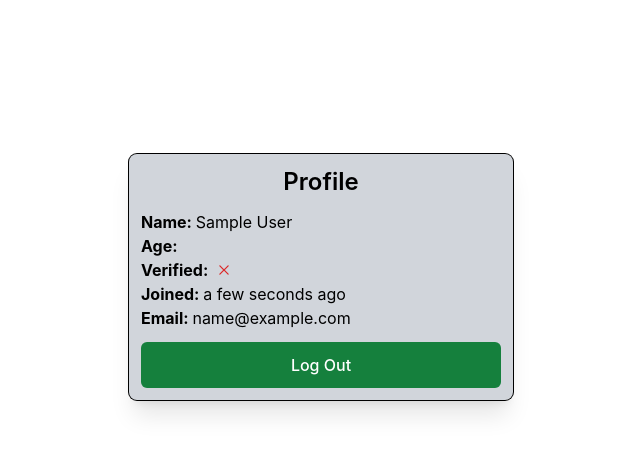
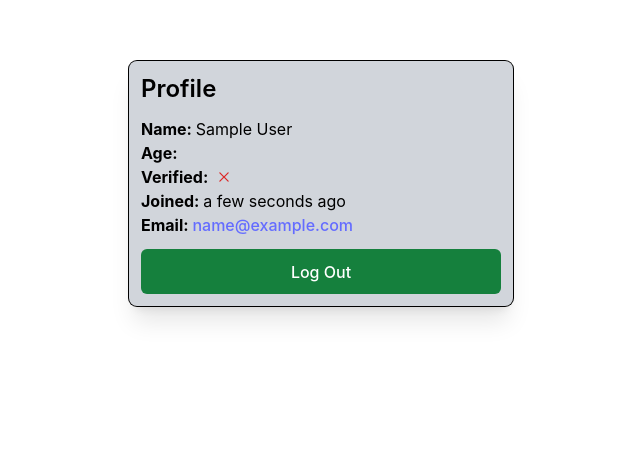
Before and after one commit to warmachine028/vite-gh, a React (Vite) app in the folder client/: page /vite-gh/profile in a window 1280 px wide. Shown: the part 123-576 px from the top of the page, without its empty margins (319-959 px from the left). Built offline with nearby package versions, Linux system fonts and the light colour scheme; sample sign-in values are in the browser's storage.

Commit message:
feat: added 404.html

```diff
--- a/client/src/App.jsx
+++ b/client/src/App.jsx
@@ -5,7 +5,7 @@ import { AuthProvider } from './providers'
 const App = () => {
 	return (
 		<AuthProvider>
-			<BrowserRouter basename="vite-gh">
+			<BrowserRouter basename="vite-gh/">
 				<AppRouter />
 			</BrowserRouter>
 		</AuthProvider>
--- a/client/src/pages/Home.jsx
+++ b/client/src/pages/Home.jsx
@@ -12,7 +12,8 @@ const Home = () => {
 	const handleClick = () => setCount((count) => count + 1)
 	const { user } = useAuth()
 	return (
-		<main>
+		<main className="w-screen sm:min-w-96 sm:w-auto flex flex-col items-center py-40 p-5">
+			<div className="w-full px-10 sm:w-96">
 				{user ? (
 					<Link to="/profile" className="flex gap-2 items-center">
 						<CgProfile className="size-6" />
@@ -24,6 +25,7 @@ const Home = () => {
 						<span className="text-sm">Log In</span>
 					</Link>
 				)}
+			</div>
 			<div className="flex justify-center">
 				<Link to="https://vitejs.dev" target="_blank">
 					<img src={viteLogo} className="logo" alt="Vite logo" />
@@ -37,7 +39,7 @@ const Home = () => {
 				<button onClick={handleClick} type="button">
 					count is {count}
 				</button>
-				<p>
+				<p className="mt-5">
 					Edit <code>src/App.jsx</code> and save to test HMR
 				</p>
 			</div>
--- a/client/src/pages/LogIn.jsx
+++ b/client/src/pages/LogIn.jsx
@@ -17,8 +17,8 @@ const LogIn = () => {
 		}
 	}
 	return (
-		<main>
-			<div className="w-full flex justify-between">
+		<main className="w-screen sm:min-w-96 sm:w-auto flex flex-col items-center p-5 py-40">
+			<div className="w-full flex justify-between sm:w-96">
 				<Link to={-1} className="flex gap-2 items-center text-white">
 					<IoArrowBack className="size-6" />
 				</Link>
@@ -27,7 +27,7 @@ const LogIn = () => {
 				</Link>
 			</div>
 			<form
-				className="h-3/4 ring-1 w-full p-3 rounded-lg ring-black shadow-xl bg-gray-300 text-black flex flex-col gap-3 min-w-96"
+				className="h-3/4 ring-1 w-full p-3 rounded-lg ring-black shadow-xl bg-gray-300 text-black flex flex-col gap-3 sm:w-96"
 				onSubmit={handleSubmit}
 			>
 				<h3 className="text-2xl font-semibold">Welcome Back!</h3>
--- a/client/src/pages/Profile.jsx
+++ b/client/src/pages/Profile.jsx
@@ -2,6 +2,8 @@ import { useAuth } from '../hooks'
 import { FaCheck } from 'react-icons/fa'
 import { RxCross2 } from 'react-icons/rx'
 import moment from 'moment'
+import { Link } from 'react-router-dom'
+import { IoArrowBack, IoHomeSharp } from 'react-icons/io5'
 
 const Profile = () => {
 	const { user, logOut } = useAuth()
@@ -13,8 +15,17 @@ const Profile = () => {
 		}
 	}
 	return (
-		<main>
-			<div className="h-3/4 ring-1 w-full p-3 rounded-lg ring-black shadow-xl bg-gray-300 text-black flex flex-col gap-3 min-w-96">
+		<main className="w-screen sm:min-w-96 sm:w-auto flex flex-col items-center p-5 py-40">
+			<div className="sm:w-96 w-full">
+				<div className="flex justify-between">
+					<Link to={-1} className="flex gap-2 items-center text-white">
+						<IoArrowBack className="size-6" />
+					</Link>
+					<Link to="/" className="flex gap-2 items-center text-white">
+						<IoHomeSharp className="size-6" />
+					</Link>
+				</div>
+				<div className="ring-1 p-3 rounded-lg ring-black shadow-xl  bg-gray-300 text-black flex flex-col gap-3">
 					<h3 className="text-2xl font-semibold">Profile</h3>
 					<div className="flex items-start flex-col">
 						<span>
@@ -27,7 +38,11 @@ const Profile = () => {
 						</span>
 						<span className="flex items-center gap-2">
 							<strong>Verified: </strong>
-						{user.verified ? <FaCheck className="text-green-600" /> : <RxCross2 className="text-red-600" />}
+							{user.verified ? (
+								<FaCheck className="text-green-600" />
+							) : (
+								<RxCross2 className="text-red-600" />
+							)}
 						</span>
 						<span>
 							<strong>Joined: </strong>
@@ -35,7 +50,7 @@ const Profile = () => {
 						</span>
 						<span>
 							<strong>Email: </strong>
-						{user.email}
+							<Link to={`mailto:${user.email}`}>{user.email}</Link>
 						</span>
 					</div>
 
@@ -47,6 +62,7 @@ const Profile = () => {
 						Log Out
 					</button>
 				</div>
+			</div>
 		</main>
 	)
 }
--- a/client/src/pages/SignUp.jsx
+++ b/client/src/pages/SignUp.jsx
@@ -17,8 +17,9 @@ const SignUp = () => {
 		}
 	}
 	return (
-		<main>
-			<div className="w-full flex justify-between">
+		<main className="w-screen sm:min-w-96 sm:w-auto flex flex-col items-center p-5 py-40">
+			<div className="sm:w-96 w-full">
+				<div className=" flex justify-between ">
 					<Link to={-1} className="flex gap-2 items-center text-white">
 						<IoArrowBack className="size-6" />
 					</Link>
@@ -26,8 +27,9 @@ const SignUp = () => {
 						<IoHomeSharp className="size-6" />
 					</Link>
 				</div>
+
 				<form
-				className="h-3/4 ring-1 w-full p-3 rounded-lg ring-black shadow-xl bg-gray-300 text-black flex flex-col gap-3 min-w-96"
+					className="h-3/4 ring-1 w-full p-3 rounded-lg ring-black shadow-xl bg-gray-300 text-black flex flex-col gap-3"
 					onSubmit={handleSubmit}
 				>
 					<h3 className="text-2xl font-semibold">Join Us!</h3>
@@ -102,6 +104,7 @@ const SignUp = () => {
 						</Link>
 					</span>
 				</form>
+			</div>
 		</main>
 	)
 }
--- a/client/src/styles/Home.css
+++ b/client/src/styles/Home.css
@@ -1,9 +1,9 @@
-#root {
+/* #root {
 	max-width: 1280px;
 	margin: 0 auto;
 	padding: 2rem;
 	text-align: center;
-}
+} */
 
 .logo {
 	height: 6em;
--- a/client/src/styles/index.css
+++ b/client/src/styles/index.css
@@ -26,13 +26,13 @@ a:hover {
 	color: #535bf2;
 }
 
-body {
+/* body {
 	margin: 0;
 	display: flex;
 	place-items: center;
 	min-width: 320px;
 	min-height: 100vh;
-}
+} */
 
 h1 {
 	font-size: 3.2em;
```
Lines whose indentation alone changed are shown as unchanged.
